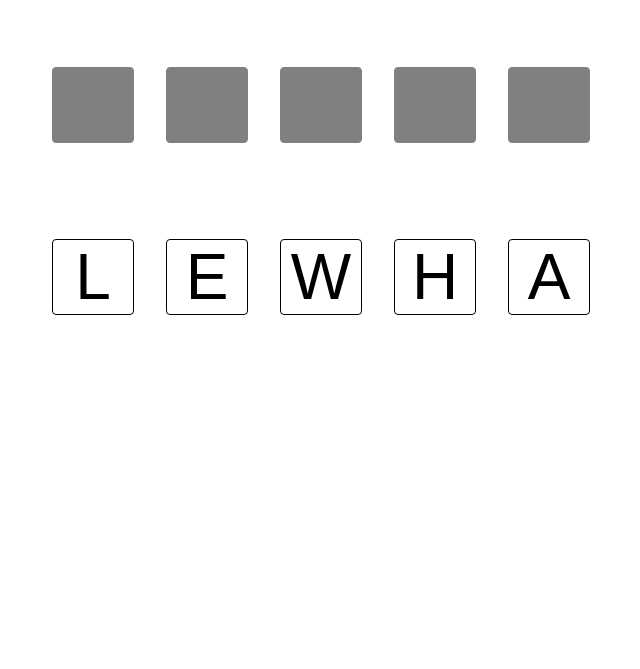
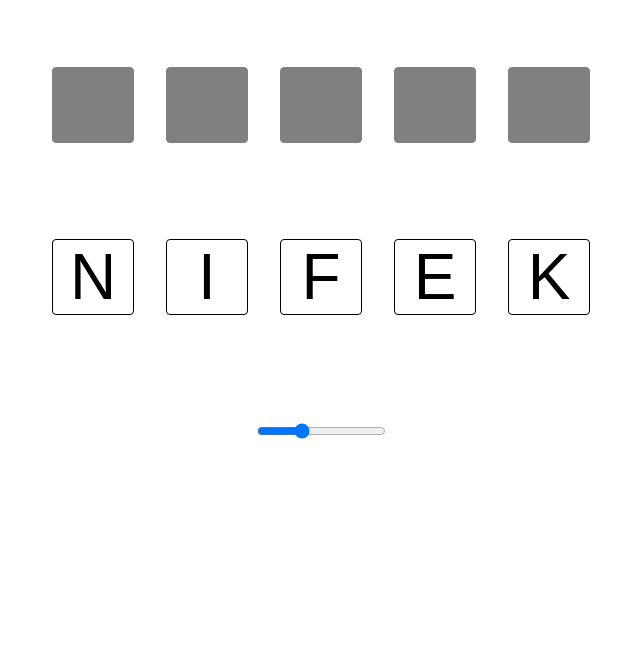
Before and after one commit to mswini/reading3, a plain HTML site: page index.html in a window 1280 px wide. Shown: the part 131-800 px from the top of the page, without its empty margins (319-959 px from the left). Drawn offline with Linux system fonts and the light colour scheme.

Commit message:
add word length slider

```diff
--- a/index.html
+++ b/index.html
@@ -11,11 +11,12 @@
 		<meta name="viewport" content="minimum-scale=1.0,width=device-width,maximum-scale=1,user-scalable=no" />
 		<style>
 			body {text-align:center;font-family:arial}
-			div {font-size:10vh;margin:3vh auto;cursor:pointer}
+			#pic {font-size:10vh;margin:3vh auto;cursor:pointer}
 			ul {width:80%;margin:8vh auto;font-size:8vh;padding:0;list-style:none;text-transform:uppercase}
 			li {display:inline-block;padding:0vh;min-width:10vh;margin:2vh;text-align:center;border-radius:4px;}
 			#answer li {border:solid 1px grey;background-color:grey;color:lightgrey}
 			#hint li {border:solid 1px black;cursor:pointer}
+			#tip {font-size:22px;visibility:hidden}
 			@media (max-width: 860px) {
 				ul {width:100%;font-size:7vw;margin:4vh auto}
 				li {padding:3vw;min-width:7vw;margin:2.8vw}
@@ -23,37 +24,48 @@
 		</style>
 	</head>
 	<body ontouchstart>
-		<div data-pic='' onclick='speak(selected)'></div>
+		<div id="pic" data-pic='' onclick='speak(selected)'></div>
 		<ul id='answer'></ul>
 		<ul id='hint'></ul>
+		<div id="tip">5</div>
+		<input type="range" min="3" max="9" value="5" onchange="ranging()" />
 	</body>
 	<script>
 		const source = {
-			apple: '&#127822;', bell: '&#128276;',
-			black: '&#11035;',  blue: '&#128998;',
-			book: '&#128213;',  brain: '&#129504;',
-			brown: '&#129003;', bus: '&#128652;',
-			candy: '&#127852;', car: '&#128663;',
-			chair: '&#129681;', clown: '&#129313;',
-			ear: '&#128066;',   eye: '&#128065;',
-			ghost: '&#128123;', green: '&#129001;',
-			key: '&#128273;',   knife: '&#128298;',
-			pizza: '&#127829;', red: '&#128997;',
-			ring: '&#128141;',  star: '&#11088;',
-			shoe: '&#128094;',  tree: '&#127796;',
-			truck: '&#128666;', dog: '&#128021',
-			cat: '&#128008',    tiger: '&#128005',
-			horse: '&#128014',  cow: '&#128004',
-			pig: '&#128022',    camel: '&#128042',
-			bird: '&#128038',   mouse: '&#128001',
-			snake: '&#128013',  ant: '&#128028',
-			whale: '&#128051',  fish: '&#128031',
-			snail: '&#128012'
+			'apple'		: '&#127822;',	'avocado'	: '&#129361;',	'banana'	: '&#127820;',
+			'baloon'	: '&#127880;',	'bell'		: '&#128276;',	'bicycle'	: '&#128690;',
+			'bikini'	: '&#128089;',	'black'		: '&#11035;',	'blue' 		: '&#128998;',
+			'book'		: '&#128213;',	'broccoli' 	: '&#129382;',	'brain'		: '&#129504;',
+			'brown' 	: '&#129003;',	'bus'		: '&#128652;',	'cactus'	: '&#127797;',
+			'camera'	: '&#128247;',	'candle'	: '&#128367;',	'candy' 	: '&#127852;',
+			'car'		: '&#128663;',	'carrot' 	: '&#129365;',	'chair'		: '&#129681;',
+			'cheese' 	: '&#129472;',	'clown'		: '&#129313;',	'cupcake' 	: '&#129473;',
+			'diamond'	: '&#128142;',	'doughnut' 	: '&#127849;',	'ear'		: '&#128066;',
+			'eye'		: '&#128065;',	'ghost'		: '&#128123;',	'grapes' 	: '&#127815;',
+			'green' 	: '&#129001;',	'guitar'	: '&#127928;',	'hamburger'	: '&#127828;',
+			'hammer'	: '&#128296;',	'ice cream'	: '&#127846;',	'key'		: '&#128273;',
+			'knife'		: '&#128298;',	'lollipop' 	: '&#127853;',	'mushroom' 	: '&#127812;',
+			'pencil'	: '&#9999;',	'pineapple'	: '&#127821;',	'pizza' 	: '&#127829;',
+			'popcorn' 	: '&#127871;',	'potato' 	: '&#129364;',	'purple' 	: '&#129002;',
+			'rainbow'	: '&#127752;',	'red' 		: '&#128997;',	'ring'		: '&#128141;',
+			'rocket'	: '&#128640;',	'star' 		: '&#11088;',	'shoe'		: '&#128094;',
+			'snowman'	: '&#9924;',	'tree'		: '&#127796;',	'truck'		: '&#128666;',
+			'tomato' 	: '&#127813;',	'toilet'	: '&#128701;',	'umbrella'	: '&#9730;',
+			'violin'	: '&#127931;',	'yellow' 	: '&#129000;',	'dog'		: '&#128021',
+			'monkey'	: '&#128018',	'cat'		: '&#128008',	'tiger'		: '&#128005',
+			'horse'		: '&#128014',	'cow'		: '&#128004',	'pig'		: '&#128022',
+			'camel'		: '&#128042',	'bird'		: '&#128038',	'crocodile'	: '&#128010',
+			'elephant'	: '&#128024',	'mouse'		: '&#128001',	'rabbit'	: '&#128007',
+			'turtle'	: '&#128034',	'snake'		: '&#128013',	'ant'		: '&#128028',
+			'whale'		: '&#128051',	'dolphin'	: '&#128044',	'fish'		: '&#128031',
+			'octopus'	: '&#128025',	'snail'		: '&#128012'
 		};
 		let shuffled, index = 0, timer, selected, filled = 0;
 		pic = document.getElementsByTagName('div')[0],
 		answer = document.getElementsByTagName('ul')[0],
 		hint = document.getElementsByTagName('ul')[1],
+		range = document.getElementsByTagName('input')[0],
+		tip = document.getElementsByTagName('div')[1],
 
 		speak = (txt) => {
 			var word = new SpeechSynthesisUtterance(txt)
@@ -118,7 +130,21 @@
 				}
 				hint.appendChild(el);
 			}
-		};
-		shuffled = Object.keys(source).sort(()=>Math.random()-.5);
-		start();
+		},
+		ranging = () => {
+			tip.style.visibility = "visible";
+			tip.innerText = range.value;
+			setTimeout(function(){
+				reset();
+			},700);
+		},
+		reset = () => {
+			answer.innerHTML = hint.innerHTML = '';
+			filled = index = 0;
+			shuffled = Object.keys(source).sort(()=>Math.random()-.5);
+			shuffled = shuffled.filter(function(a){return a.length < parseInt(range.value)+1 });
+			tip.style.visibility = "hidden";
+			start();
+		}
+		reset();
 	</script>
```
